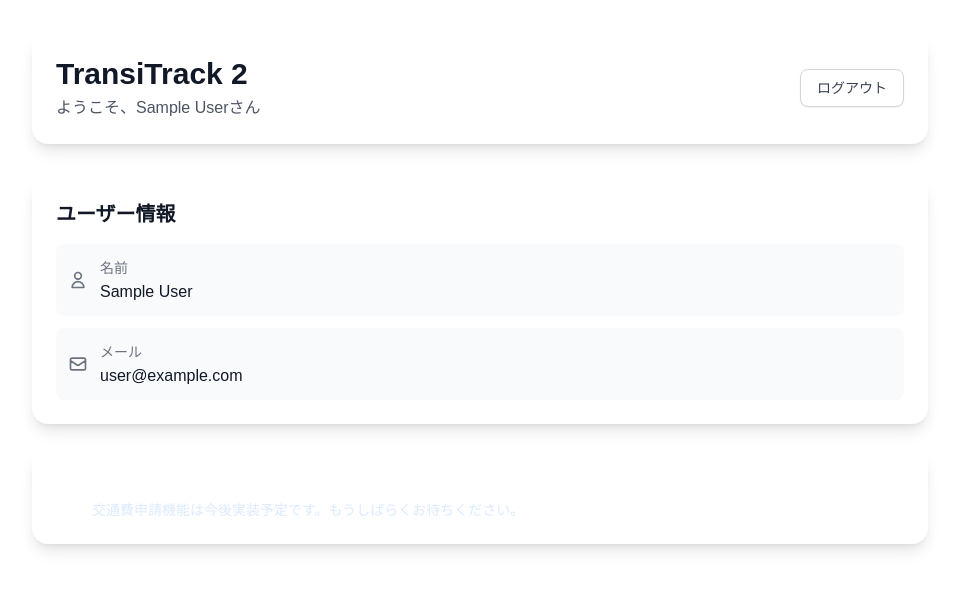
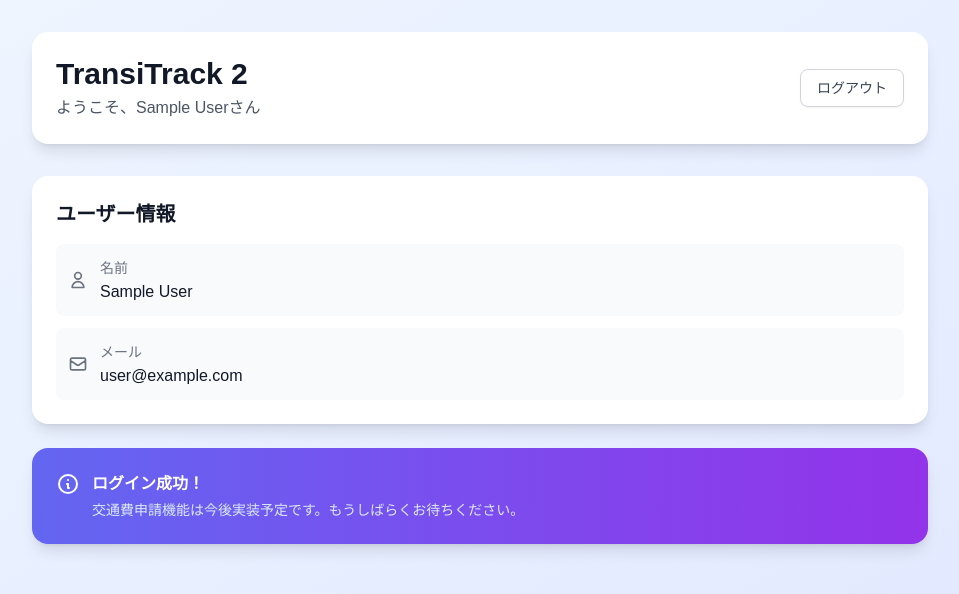
Before and after one commit to impv/impressive-transitrack2, a Next.js app: page /dashboard in a window 1280 px wide. Shown: the top 594 px of the page, without its empty margins (160-1119 px from the left). Built offline with nearby package versions, Linux system fonts and the light colour scheme; no server answers; sample sign-in values are in the browser's storage.

Commit message:
style: Tailwindのクラス名を修正

```diff
--- a/src/pages/auth/login.tsx
+++ b/src/pages/auth/login.tsx
@@ -22,7 +22,7 @@ export const Login = () => {
   }
 
   return (
-    <div className="flex min-h-screen items-center justify-center bg-linear-to-br from-blue-50 to-indigo-100 px-4 py-8 sm:px-6 lg:px-8">
+    <div className="flex min-h-screen items-center justify-center bg-gradient-to-br from-blue-50 to-indigo-100 px-4 py-8 sm:px-6 lg:px-8">
       <div className="w-full max-w-md space-y-6 rounded-2xl bg-white p-6 shadow-xl sm:space-y-8 sm:p-10">
         {/* タイトルエリア */}
         <div className="text-center">
--- a/src/pages/auth/loginError.tsx
+++ b/src/pages/auth/loginError.tsx
@@ -3,7 +3,7 @@ import { useRouter } from "next/router";
 export const LoginError = () => {
   const router = useRouter();
   return (
-    <div className="flex min-h-screen items-center justify-center bg-linear-to-br from-blue-50 to-indigo-100 px-4 py-8 sm:px-6 lg:px-8">
+    <div className="flex min-h-screen items-center justify-center bg-gradient-to-br from-blue-50 to-indigo-100 px-4 py-8 sm:px-6 lg:px-8">
       <div className="w-full max-w-md space-y-6 rounded-2xl bg-white p-6 shadow-xl sm:space-y-8 sm:p-10">
         {/* エラーアイコン */}
         <div className="text-center">
--- a/src/pages/dashboard/index.tsx
+++ b/src/pages/dashboard/index.tsx
@@ -30,7 +30,7 @@ const Dashboard = () => {
   }
 
   return (
-    <div className="min-h-screen bg-linear-to-br from-blue-50 to-indigo-100 p-4 sm:p-6 lg:p-8">
+    <div className="min-h-screen bg-gradient-to-br from-blue-50 to-indigo-100 p-4 sm:p-6 lg:p-8">
       <div className="mx-auto max-w-4xl">
         {/* ヘッダー */}
         <div className="mb-6 rounded-2xl bg-white p-4 shadow-lg sm:mb-8 sm:p-6">
@@ -101,7 +101,7 @@ const Dashboard = () => {
         </div>
 
         {/* お知らせカード */}
-        <div className="mt-4 rounded-2xl bg-linear-to-r from-blue-500 to-indigo-600 p-4 shadow-lg sm:mt-6 sm:p-6">
+        <div className="mt-4 rounded-2xl bg-gradient-to-r from-indigo-500 to-purple-600 p-4 shadow-lg sm:mt-6 sm:p-6">
           <div className="flex items-start gap-2 sm:gap-3">
             <svg
               className="h-5 w-5 shrink-0 text-white sm:h-6 sm:w-6"
```
